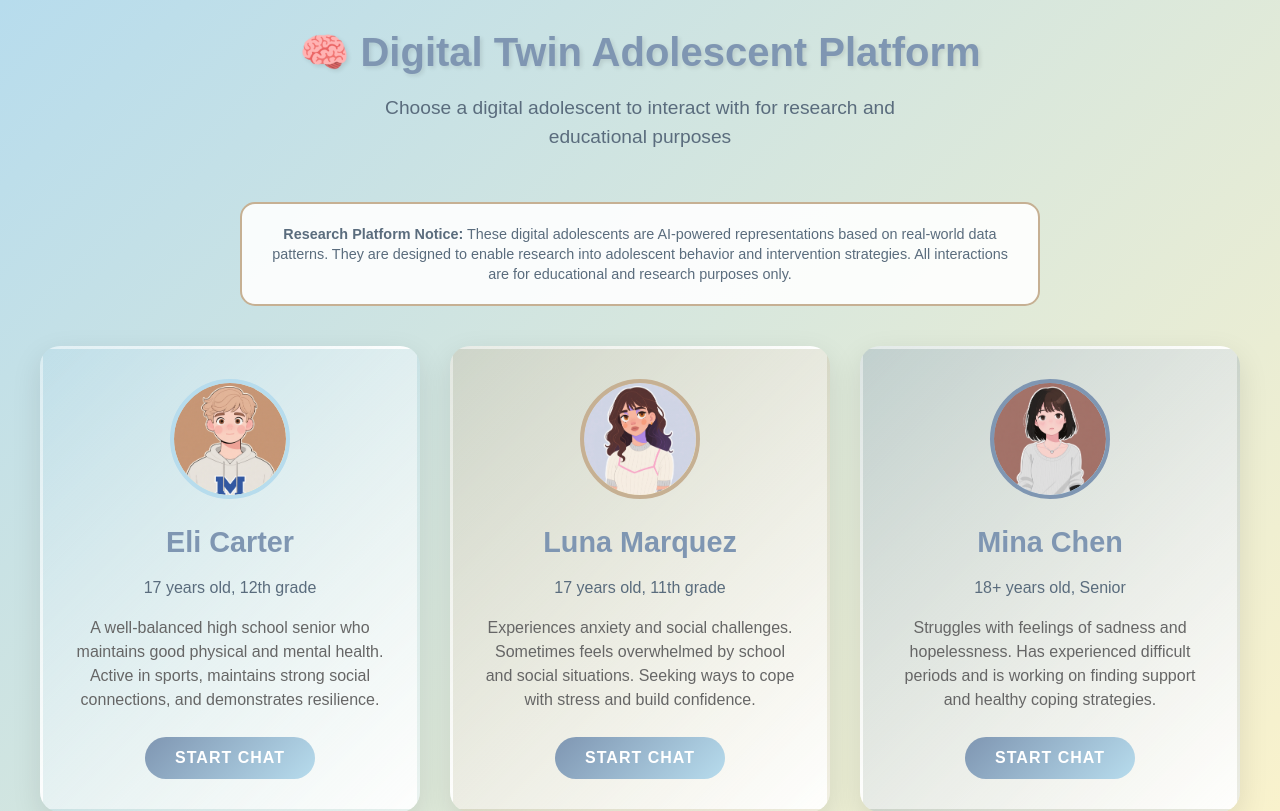
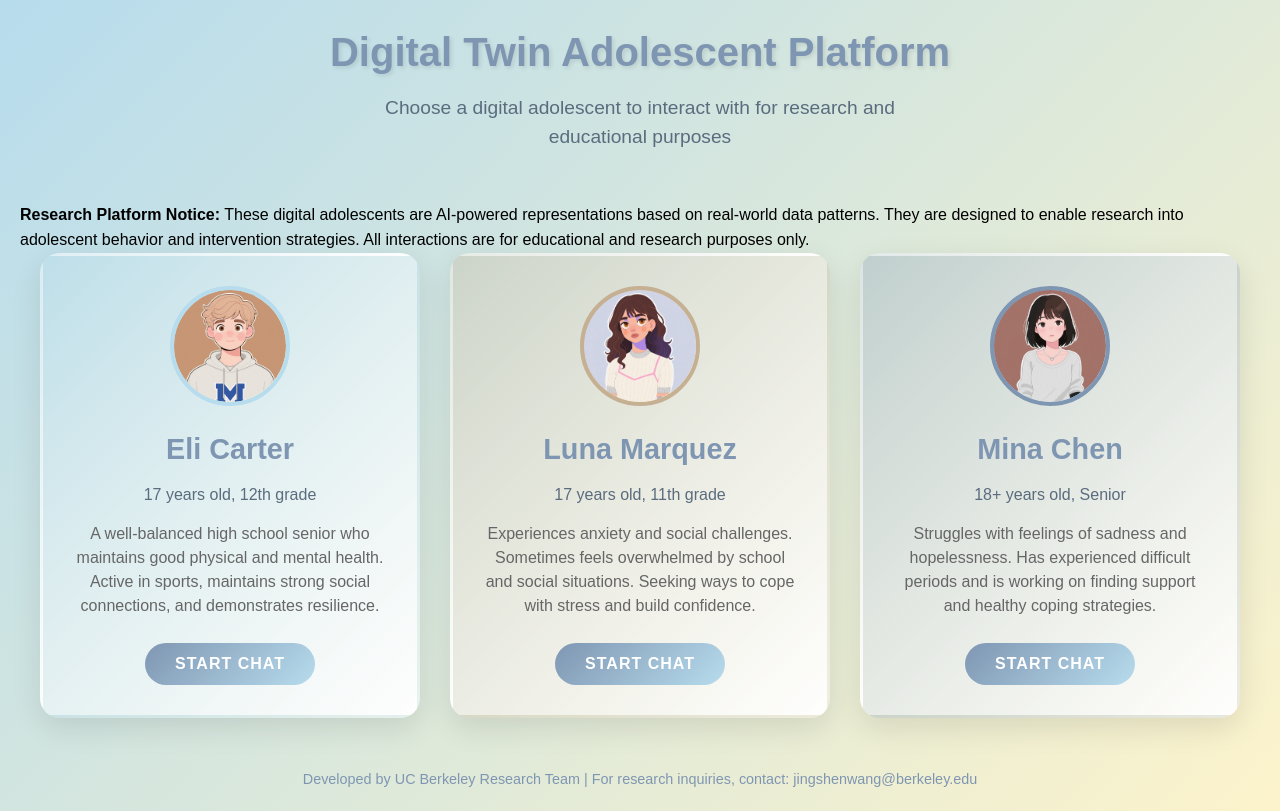
Before and after one commit to Adaptivedesign-AI/rag-chat-adolescents, a Flask app: page / in a window 1280 px wide. Shown: the top 811 px of the page. Run offline with Flask 3, Linux system fonts and the light colour scheme.

Commit message:
Update index.html

```diff
--- a/templates/index.html
+++ b/templates/index.html
@@ -9,14 +9,12 @@
 </head>
 <body class="main-page">
     <div class="header">
-        <h1>🧠 Digital Twin Adolescent Platform</h1>
+        <h1>Digital Twin Adolescent Platform</h1>
         <p>Choose a digital adolescent to interact with for research and educational purposes</p>
     </div>
 
-    <div class="disclaimer">
-        <strong>Research Platform Notice:</strong> These digital adolescents are AI-powered representations based on real-world data patterns.
-        They are designed to enable research into adolescent behavior and intervention strategies.
-        All interactions are for educational and research purposes only.
+    <div class="disclaimer-text">
+        <strong>Research Platform Notice:</strong> These digital adolescents are AI-powered representations based on real-world data patterns. They are designed to enable research into adolescent behavior and intervention strategies. All interactions are for educational and research purposes only.
     </div>
 
     <div class="twins-container">
```
